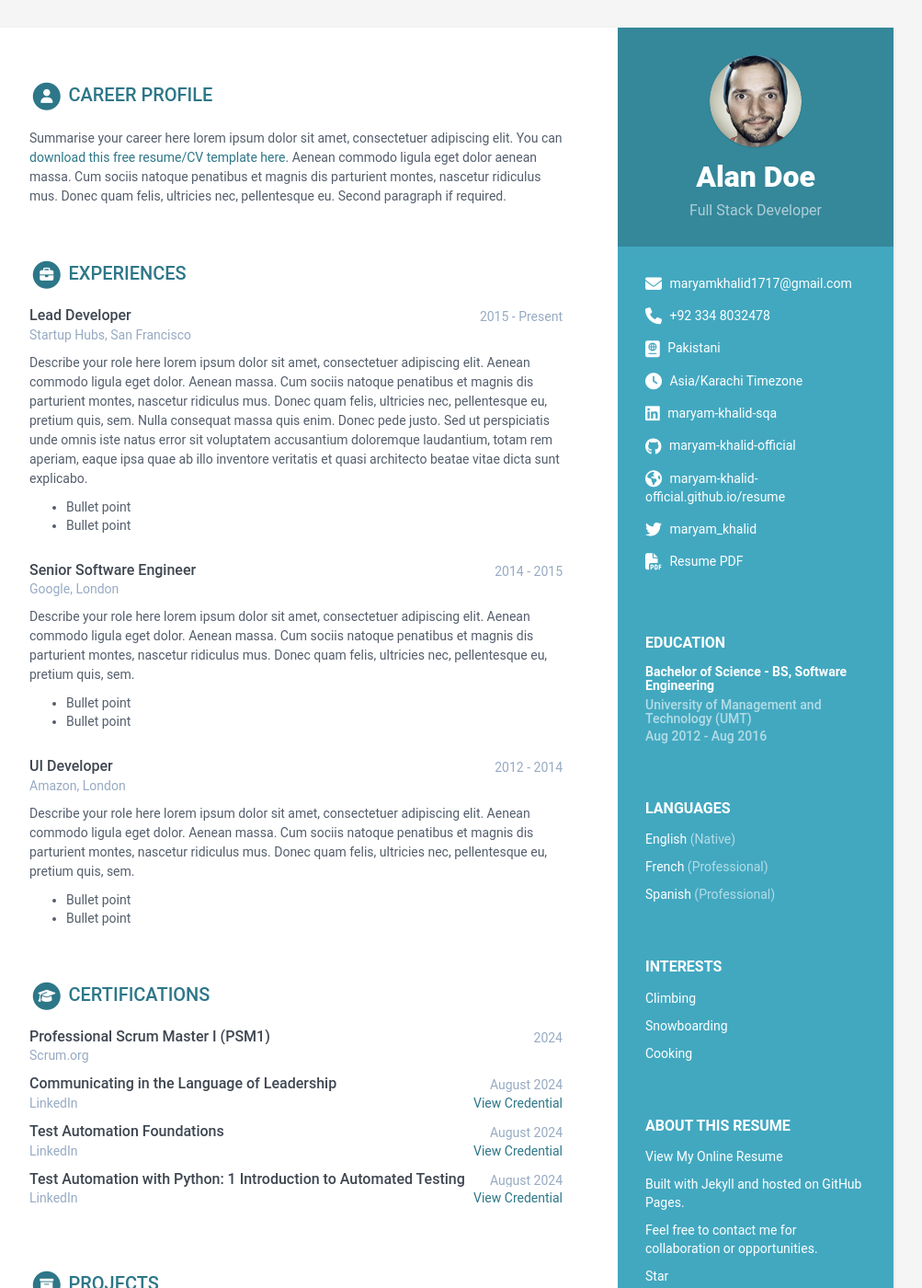
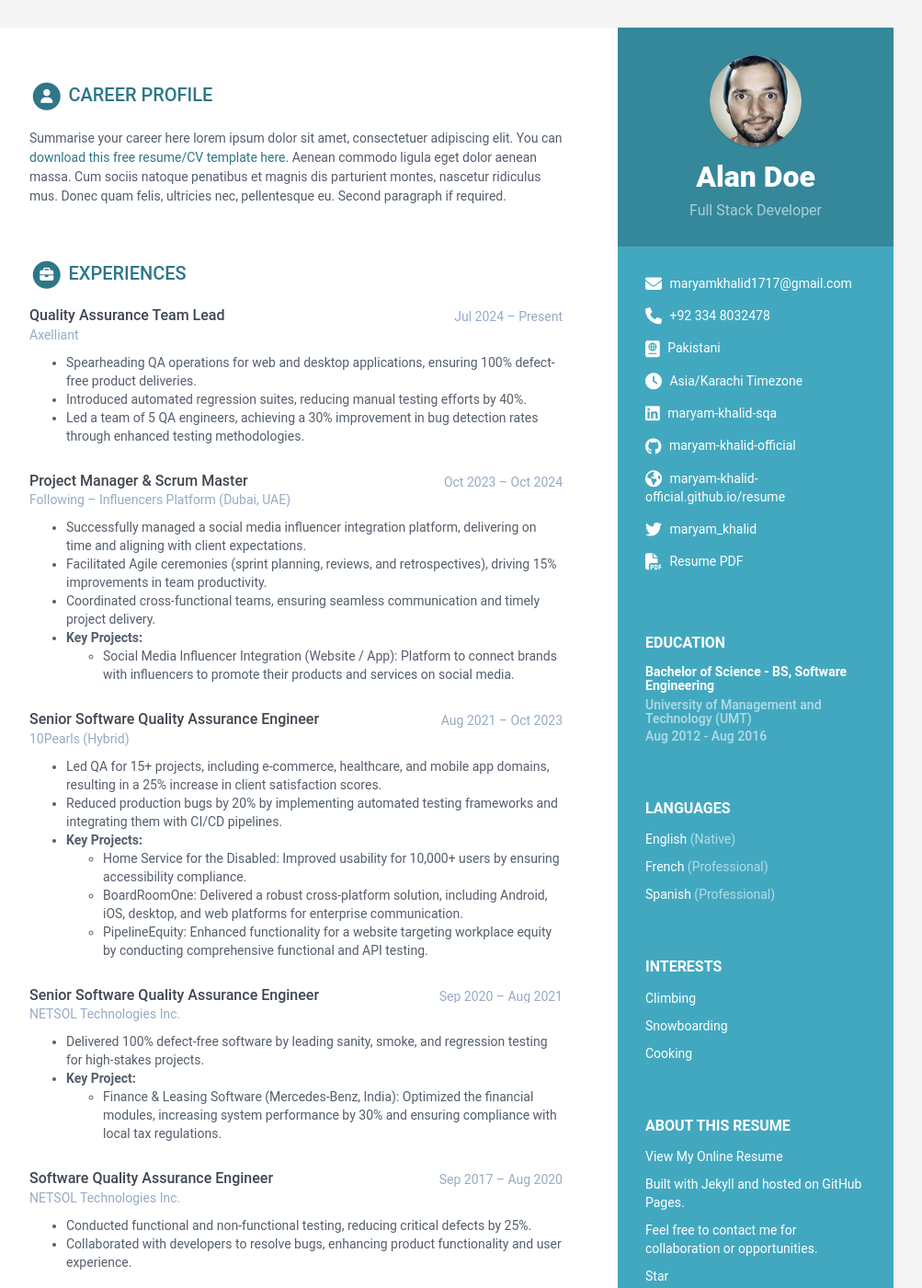
Before and after one commit to maryam-khalid-official/resume, a Jekyll site: the page built from index.html, in a window 1280 px wide and 1400 px high. Shown: the whole window at 92% size, without its empty margins (168-1171 px from the left). Built offline with Jekyll 4.4.1, drawn with Linux system fonts in a browser that asks for light colours.

Commit message:
Update experiences.html

```diff
--- a/_includes/experiences.html
+++ b/_includes/experiences.html
@@ -9,28 +9,100 @@
     {{ experiences.title }}
   </h2>
 
-  {% for experience in experiences.info %}
   <div class="item">
+    <div class="meta">
+      <div class="upper-row">
+        <h3 class="job-title">Quality Assurance Team Lead</h3>
+        <div class="time">Jul 2024 – Present</div>
+      </div><!--//upper-row-->
+      <div class="company">Axelliant</div>
+    </div><!--//meta-->
+    <div class="details">
+      <ul>
+        <li>Spearheading QA operations for web and desktop applications, ensuring 100% defect-free product deliveries.</li>
+        <li>Introduced automated regression suites, reducing manual testing efforts by 40%.</li>
+        <li>Led a team of 5 QA engineers, achieving a 30% improvement in bug detection rates through enhanced testing methodologies.</li>
+      </ul>
+    </div><!--//details-->
+  </div><!--//item-->
 
+  <div class="item">
     <div class="meta">
+      <div class="upper-row">
+        <h3 class="job-title">Project Manager & Scrum Master</h3>
+        <div class="time">Oct 2023 – Oct 2024</div>
+      </div><!--//upper-row-->
+      <div class="company">Following – Influencers Platform (Dubai, UAE)</div>
+    </div><!--//meta-->
+    <div class="details">
+      <ul>
+        <li>Successfully managed a social media influencer integration platform, delivering on time and aligning with client expectations.</li>
+        <li>Facilitated Agile ceremonies (sprint planning, reviews, and retrospectives), driving 15% improvements in team productivity.</li>
+        <li>Coordinated cross-functional teams, ensuring seamless communication and timely project delivery.</li>
+        <li><strong>Key Projects:</strong></li>
+        <ul>
+          <li>Social Media Influencer Integration (Website / App): Platform to connect brands with influencers to promote their products and services on social media.</li>
+        </ul>
+      </ul>
+    </div><!--//details-->
+  </div><!--//item-->
 
+  <div class="item">
+    <div class="meta">
       <div class="upper-row">
-        <h3 class="job-title">{{ experience.role }}</h3>
-        <div class="time">{{ experience.time }}</div>
+        <h3 class="job-title">Senior Software Quality Assurance Engineer</h3>
+        <div class="time">Aug 2021 – Oct 2023</div>
       </div><!--//upper-row-->
+      <div class="company">10Pearls (Hybrid)</div>
+    </div><!--//meta-->
+    <div class="details">
+      <ul>
+        <li>Led QA for 15+ projects, including e-commerce, healthcare, and mobile app domains, resulting in a 25% increase in client satisfaction scores.</li>
+        <li>Reduced production bugs by 20% by implementing automated testing frameworks and integrating them with CI/CD pipelines.</li>
+        <li><strong>Key Projects:</strong></li>
+        <ul>
+          <li>Home Service for the Disabled: Improved usability for 10,000+ users by ensuring accessibility compliance.</li>
+          <li>BoardRoomOne: Delivered a robust cross-platform solution, including Android, iOS, desktop, and web platforms for enterprise communication.</li>
+          <li>PipelineEquity: Enhanced functionality for a website targeting workplace equity by conducting comprehensive functional and API testing.</li>
+        </ul>
+      </ul>
+    </div><!--//details-->
+  </div><!--//item-->
 
-      <div class="company">{{ experience.company }}</div>
+  <div class="item">
+    <div class="meta">
+      <div class="upper-row">
+        <h3 class="job-title">Senior Software Quality Assurance Engineer</h3>
+        <div class="time">Sep 2020 – Aug 2021</div>
+      </div><!--//upper-row-->
+      <div class="company">NETSOL Technologies Inc.</div>
+    </div><!--//meta-->
+    <div class="details">
+      <ul>
+        <li>Delivered 100% defect-free software by leading sanity, smoke, and regression testing for high-stakes projects.</li>
+        <li><strong>Key Project:</strong></li>
+        <ul>
+          <li>Finance & Leasing Software (Mercedes-Benz, India): Optimized the financial modules, increasing system performance by 30% and ensuring compliance with local tax regulations.</li>
+        </ul>
+      </ul>
+    </div><!--//details-->
+  </div><!--//item-->
 
+  <div class="item">
+    <div class="meta">
+      <div class="upper-row">
+        <h3 class="job-title">Software Quality Assurance Engineer</h3>
+        <div class="time">Sep 2017 – Aug 2020</div>
+      </div><!--//upper-row-->
+      <div class="company">NETSOL Technologies Inc.</div>
     </div><!--//meta-->
-
-    {% if experience.details %}
     <div class="details">
-      {{ experience.details | markdownify }}
+      <ul>
+        <li>Conducted functional and non-functional testing, reducing critical defects by 25%.</li>
+        <li>Collaborated with developers to resolve bugs, enhancing product functionality and user experience.</li>
+      </ul>
     </div><!--//details-->
-    {% endif %}
-
   </div><!--//item-->
-  {% endfor %}
 
 </section><!--//section-->
 {% endif %}
```
